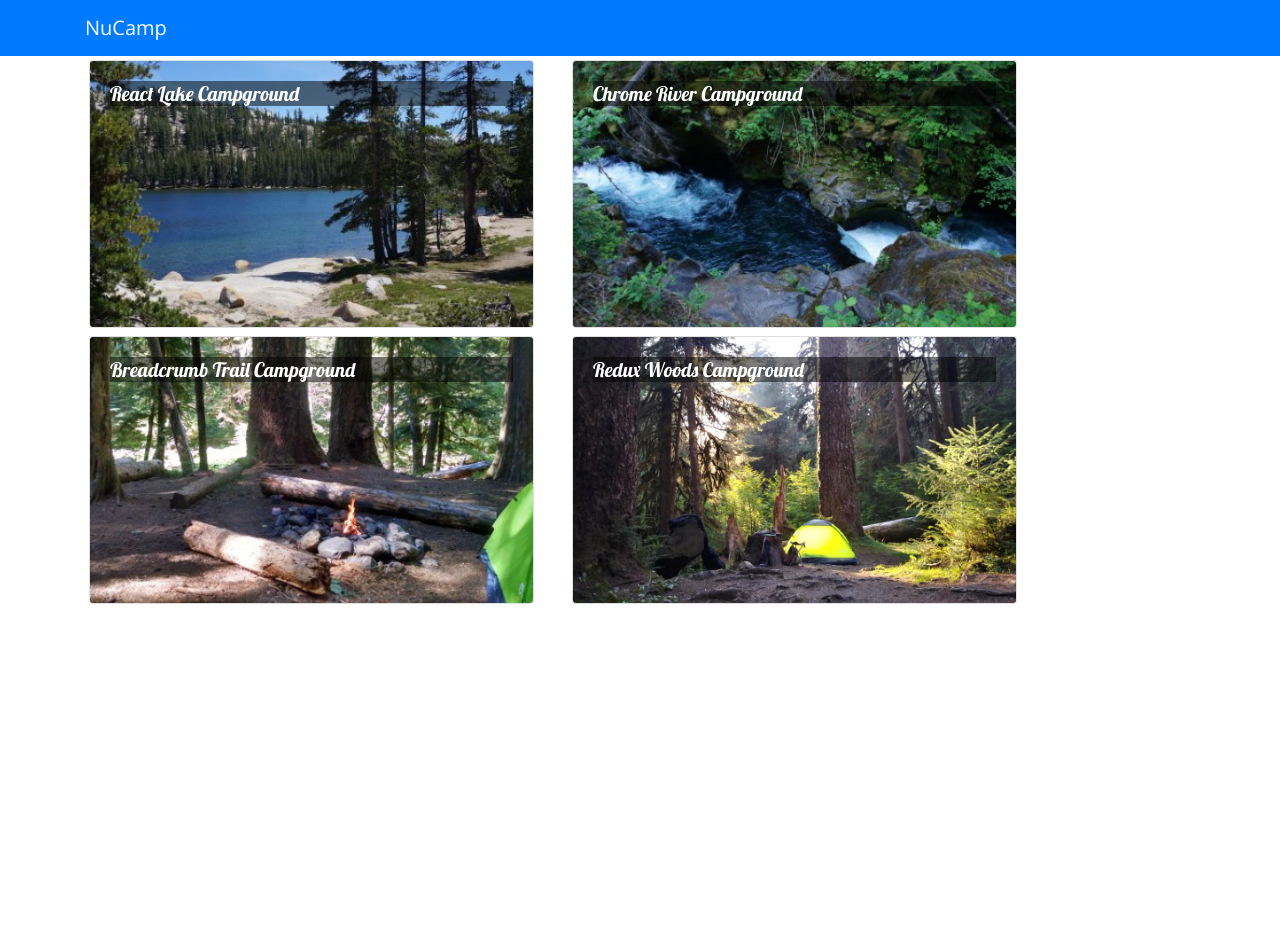
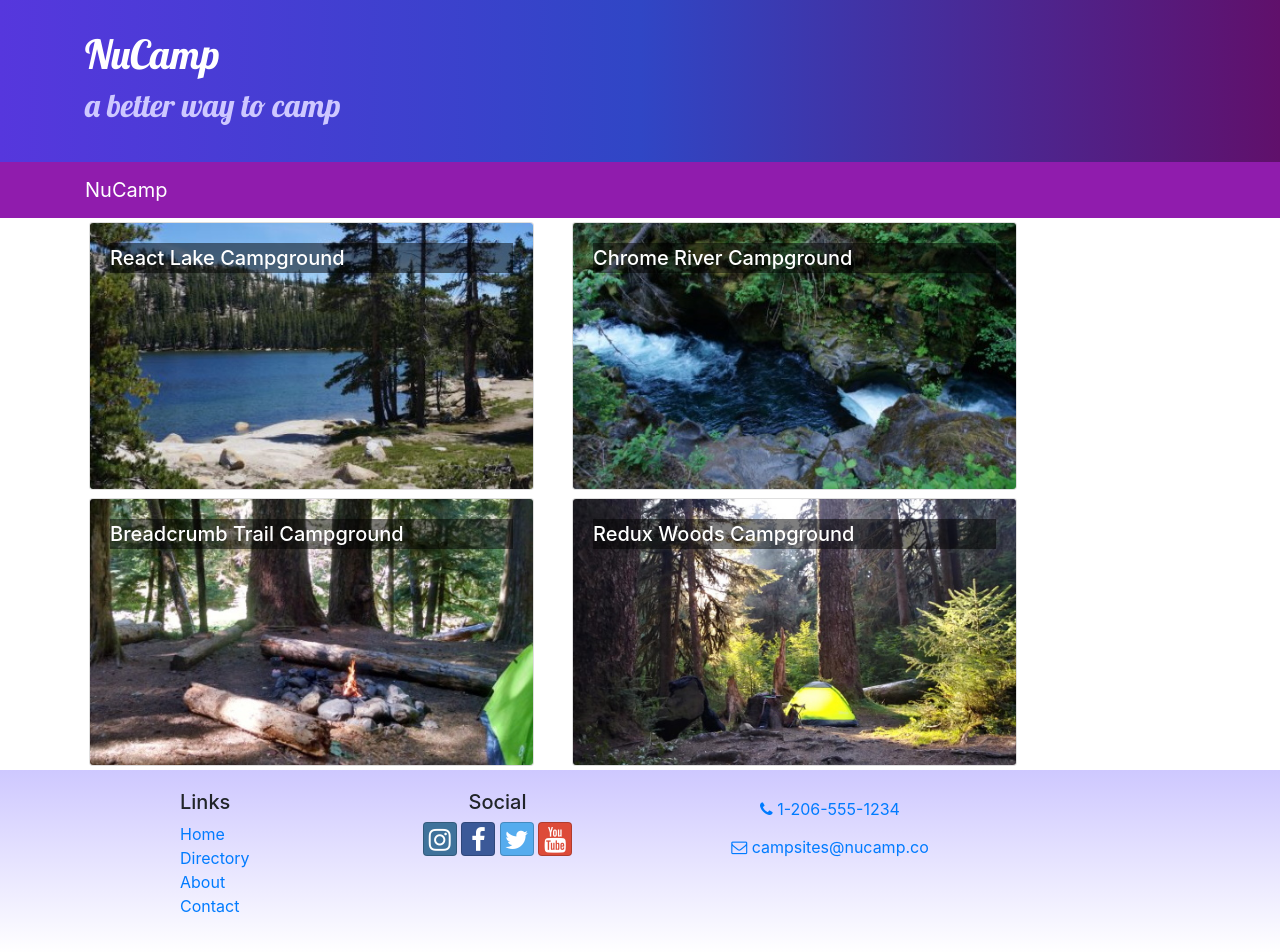
Before and after one commit to amykeo/nucampsite_react, a React (Create React App) app: page / in a window 1280 px wide. Before the commit the page ends 800 px from the top, so only its background shows below. Built offline with nearby package versions, Linux system fonts and the light colour scheme.

Commit message:
Header and Footer

```diff
--- a/package.json
+++ b/package.json
@@ -7,6 +7,8 @@
     "@testing-library/react": "^9.3.2",
     "@testing-library/user-event": "^7.1.2",
     "bootstrap": "4.5.2",
+    "bootstrap-social": "5.1.1",
+    "font-awesome": "4.7.0",
     "react": "^16.13.1",
     "react-dom": "^16.13.1",
     "react-popper": "1.3.6",
--- a/src/App.css
+++ b/src/App.css
@@ -2,11 +2,49 @@
   font-family: "Open Sans", sans-serif;
 }
 
+h1,
+h2,
+h3,
+.card-body > .card-title {
+  font-family: "Lobster", cursive;
+}
+
 .card-title {
-  font: 500 1.25rem "Lobster", cursive;
+  font-weight: 500;
+  font-size: 1.25rem;
+}
+
+h2 {
+  color: #3046c5;
 }
 
 .card-img-overlay .card-title {
   color: white;
   background-color: rgba(0, 0, 0, 0.5);
 }
+
+.row-content {
+  padding: 50px 0;
+  border-bottom: 1px ridge;
+  min-height: 200px;
+}
+
+.site-footer {
+  background-image: linear-gradient(#cec8ff, white);
+  padding: 20px 0;
+}
+
+.jumbotron {
+  margin: 0;
+  padding: 30px;
+  background-image: linear-gradient(to right, #5637dd, #3046c5, #60106b);
+  color: white;
+}
+
+.jumbotron h2 {
+  color: #cec8ff;
+}
+
+.navbar-dark {
+  background-color: #901cad;
+}
--- /dev/null
+++ b/src/components/FooterComponent.js
@@ -0,0 +1,71 @@
+import React from "react";
+
+function Footer(props) {
+  return (
+    <footer className="site-footer">
+      <div className="container">
+        <div className="row">
+          <div className="col-4 col-sm-2 offset-1">
+            <h5>Links</h5>
+            <ul className="list-unstyled">
+              <li>
+                <a href="#">Home</a>
+              </li>
+              <li>
+                <a href="#">Directory</a>
+              </li>
+              <li>
+                <a href="#">About</a>
+              </li>
+              <li>
+                <a href="#">Contact</a>
+              </li>
+            </ul>
+          </div>
+          <div className="col-6 col-sm-3 text-center">
+            <h5>Social</h5>
+            <a
+              className="btn btn-social-icon btn-instagram"
+              href="http://instagram.com/"
+            >
+              <i className="fa fa-instagram" />
+            </a>{" "}
+            <a
+              className="btn btn-social-icon btn-facebook"
+              href="http://www.facebook.com/"
+            >
+              <i className="fa fa-facebook" />
+            </a>{" "}
+            <a
+              className="btn btn-social-icon btn-twitter"
+              href="http://twitter.com/"
+            >
+              <i className="fa fa-twitter" />
+            </a>{" "}
+            <a
+              className="btn btn-social-icon btn-google"
+              href="http://youtube.com/"
+            >
+              <i className="fa fa-youtube" />
+            </a>
+          </div>
+          <div className="col-sm-4 text-center">
+            <a role="button" className="btn btn-link" href="tel:+12065551234">
+              <i className="fa fa-phone" /> 1-206-555-1234
+            </a>
+            <br />
+            <a
+              role="button"
+              className="btn btn-link"
+              href="mailto:notreal@notreal.co"
+            >
+              <i className="fa fa-envelope-o" /> campsites@nucamp.co
+            </a>
+          </div>
+        </div>
+      </div>
+    </footer>
+  );
+}
+
+export default Footer;
--- /dev/null
+++ b/src/components/HeaderComponent.js
@@ -0,0 +1,29 @@
+import React, { Component } from "react";
+import { Navbar, NavbarBrand, Jumbotron } from "reactstrap";
+
+class Header extends Component {
+  render() {
+    return (
+      <React.Fragment>
+        <Jumbotron fluid>
+          <div className="container">
+            <div className="row">
+              <div className="col">
+                <h1>NuCamp</h1>
+                <h2>a better way to camp</h2>
+              </div>
+            </div>
+          </div>
+        </Jumbotron>
+
+        <Navbar dark sticky="top">
+          <div className="container">
+            <NavbarBrand href="/">NuCamp</NavbarBrand>
+          </div>
+        </Navbar>
+      </React.Fragment>
+    );
+  }
+}
+
+export default Header;
--- a/src/components/MainComponent.js
+++ b/src/components/MainComponent.js
@@ -1,7 +1,8 @@
 import React, { Component } from "react";
-import { Navbar, NavbarBrand } from "reactstrap";
 import Directory from "./DirectoryComponent";
 import CampsiteInfo from "./CampsiteInfoComponent";
+import Header from "./HeaderComponent";
+import Footer from "./FooterComponent";
 import { CAMPSITES } from "../shared/campsites";
 
 class Main extends Component {
@@ -20,11 +21,7 @@
   render() {
     return (
       <div>
-        <Navbar dark color="primary">
-          <div className="container">
-            <NavbarBrand href="/">NuCamp</NavbarBrand>
-          </div>
-        </Navbar>
+        <Header />
         <Directory
           campsites={this.state.campsites}
           onClick={(campsiteId) => this.onCampsiteSelect(campsiteId)}
@@ -36,6 +33,7 @@
             )[0]
           }
         />
+        <Footer />
       </div>
     );
   }
--- a/src/index.js
+++ b/src/index.js
@@ -1,11 +1,13 @@
 import "bootstrap/dist/css/bootstrap.min.css";
 import "typeface-lobster";
 import "typeface-open-sans";
+import "font-awesome/css/font-awesome.css";
+import "bootstrap-social/bootstrap-social.css";
+import App from "./App";
 
 import React from "react";
 import ReactDOM from "react-dom";
 import "./index.css";
-import App from "./App";
 import * as serviceWorker from "./serviceWorker";
 
 ReactDOM.render(
```
Also changed, not shown: 1 other file (tests, documents, lock files or other folders).
